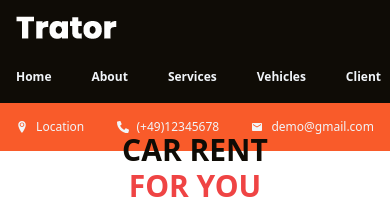
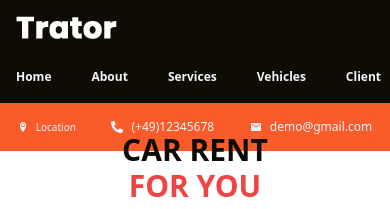
Before and after one commit to rizvan555/RENT-A-CAR, a Next.js app: page / in a window 390 px wide. Shown: the top 209 px of the page. Built offline with nearby package versions, Linux system fonts and the light colour scheme.

Commit message:
responsive is ready

```diff
--- a/pages/components/layout/Header.tsx
+++ b/pages/components/layout/Header.tsx
@@ -20,7 +20,7 @@ function Header() {
         <li className="flex items-center gap-2 cursor-pointer hover:scale-105 transition-all ">
           <Link
             href="/location"
-            className="flex items-center gap-2 md:text-xl text-xs"
+            className="flex items-center gap-2 md:text-xl text-[10px]"
           >
             <ImLocation2 />
             Location
```
